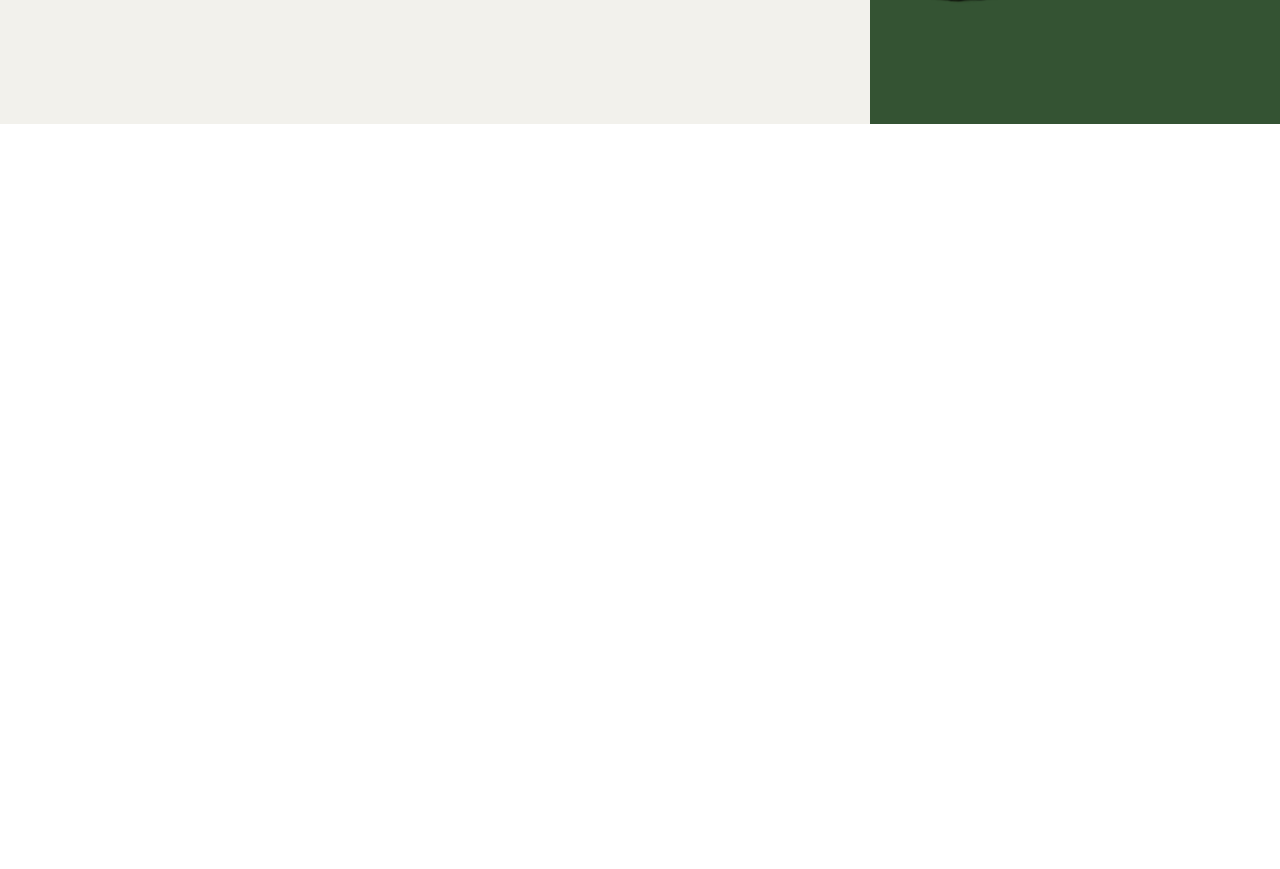
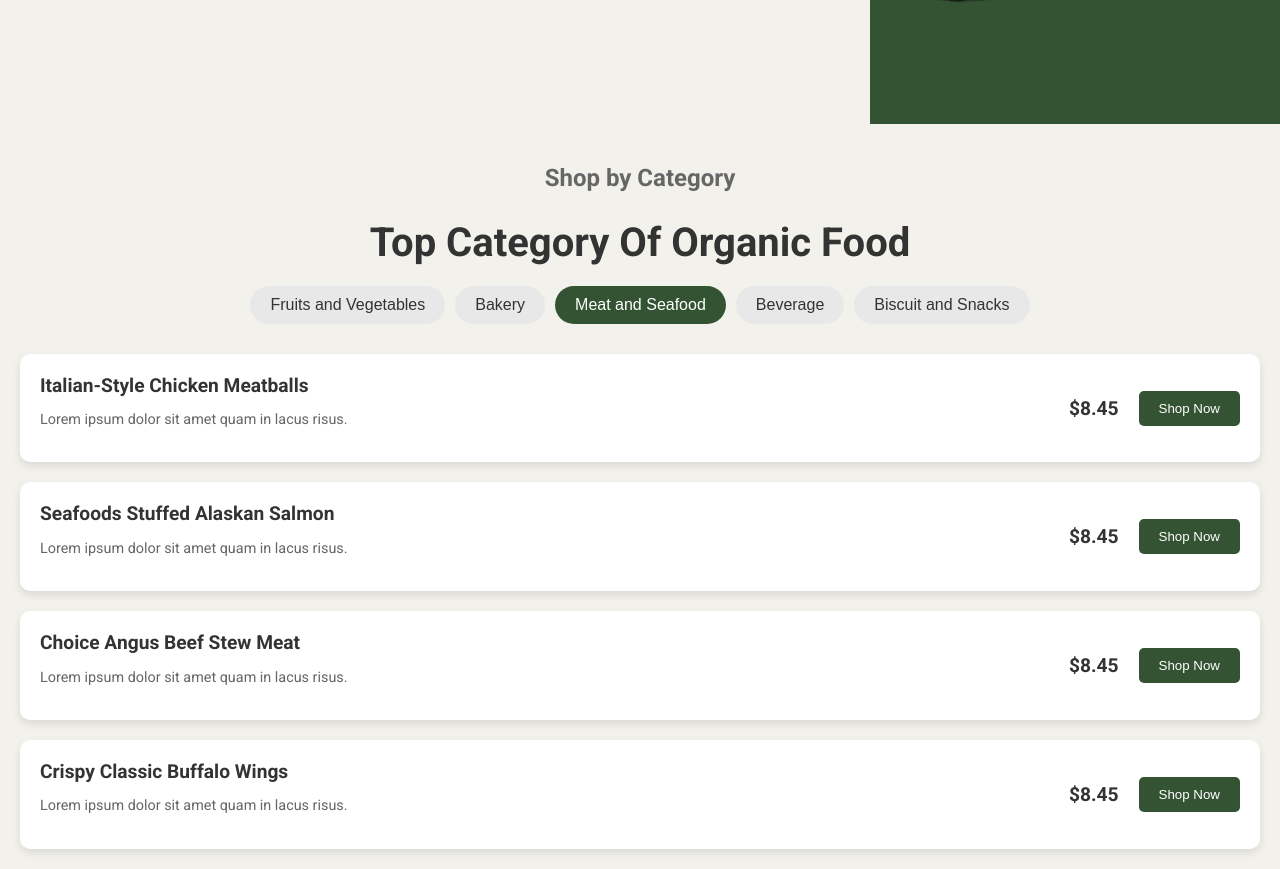
Before and after one commit to tusharrajput001/GoFood, a React (Vite) app: page / in a window 1280 px wide. Shown: the part 694-1563 px from the top of the page. Before the commit the page ends 818 px from the top, so only its background shows below. Built offline with nearby package versions, Linux system fonts and the light colour scheme.

Commit message:
Data using local menuData

```diff
--- a/src/App.jsx
+++ b/src/App.jsx
@@ -1,6 +1,7 @@
 import { useState } from 'react'
 import Navbar from './components/Navbar/Navbar'
 import Hero from './components/Hero/Hero'
+import Menu from './components/Menu/Menu'
 
 function App() {
   const [count, setCount] = useState(0)
@@ -9,6 +10,7 @@ function App() {
     <>
       <Navbar/>
       <Hero/>
+      <Menu/>
     </>
   )
 }
--- a/src/components/Hero/Hero.css
+++ b/src/components/Hero/Hero.css
@@ -48,10 +48,11 @@
 }
 
 .hero-content button {
-    padding: 10px 20px;
+    padding: 15px 28px;
     font-size: 1rem;
     color: #fff;
-    background-color: #333;
+    background-color: #345333;
+    border-radius: 50px;
     border: none;
     cursor: pointer;
 }
--- /dev/null
+++ b/src/components/Menu/Menu.css
@@ -0,0 +1,95 @@
+/* Menu.css */
+
+.menu-container {
+    padding: 20px;
+    background-color: #F2F1EC;
+    text-align: center;
+    font-family: 'Roboto', sans-serif;
+}
+
+.menu-container h2 {
+    color: #666;
+    font-size: 1.5rem;
+}
+
+.menu-container h1 {
+    color: #333;
+    font-size: 2.5rem;
+    margin-bottom: 20px;
+}
+
+.category-buttons {
+    display: flex;
+    justify-content: center;
+    gap: 10px;
+    margin-bottom: 30px;
+}
+
+.category-buttons button {
+    padding: 10px 20px;
+    border: none;
+    background-color: #E8E8E8;
+    color: #333;
+    font-size: 1rem;
+    cursor: pointer;
+    border-radius: 20px;
+}
+
+.category-buttons button.active {
+    background-color: #345333;
+    color: #fff;
+}
+
+.menu-items {
+    display: flex;
+    flex-direction: column;
+    gap: 20px;
+}
+
+.menu-item {
+    display: flex;
+    align-items: center;
+    padding: 20px;
+    background-color: #fff;
+    border-radius: 10px;
+    box-shadow: 0 4px 8px rgba(0, 0, 0, 0.1);
+}
+
+.menu-item img {
+    width: 100px;
+    height: 100px;
+    border-radius: 50%;
+    margin-right: 20px;
+}
+
+.item-info {
+    flex: 1;
+    text-align: left;
+}
+
+.item-info h3 {
+    margin: 0;
+    color: #333;
+    font-size: 1.2rem;
+}
+
+.item-info p {
+    color: #666;
+    font-size: 0.9rem;
+}
+
+.item-price {
+    color: #333;
+    font-size: 1.2rem;
+    font-weight: bold;
+    margin-right: 20px;
+}
+
+.shop-now {
+    padding: 10px 20px;
+    background-color: #345333;
+    color: #fff;
+    border: none;
+    cursor: pointer;
+    border-radius: 5px;
+}
--- /dev/null
+++ b/src/components/Menu/Menu.jsx
@@ -0,0 +1,65 @@
+import React, { useState } from 'react';
+import './Menu.css';
+
+
+const menuData = {
+    "Fruits and Vegetables": [
+        { id: 1, name: "Apple", price: "$1.45" },
+        { id: 2, name: "Banana", price: "$0.45" }
+    ],
+    "Bakery": [
+        { id: 1, name: "Bread", price: "$2.00" },
+        { id: 2, name: "Croissant", price: "$1.50" }
+    ],
+    "Meat and Seafood": [
+        { id: 1, name: "Italian-Style Chicken Meatballs", price: "$8.45" },
+        { id: 2, name: "Seafoods Stuffed Alaskan Salmon", price: "$8.45" },
+        { id: 3, name: "Choice Angus Beef Stew Meat", price: "$8.45" },
+        { id: 4, name: "Crispy Classic Buffalo Wings", price: "$8.45" }
+    ],
+    "Beverage": [
+        { id: 1, name: "Orange Juice", price: "$3.45" },
+        { id: 2, name: "Milk", price: "$2.45" }
+    ],
+    "Biscuit and Snacks": [
+        { id: 1, name: "Chocolate Chip Cookies", price: "$1.45" },
+        { id: 2, name: "Potato Chips", price: "$1.00" }
+    ]
+};
+
+function Menu() {
+    const [selectedCategory, setSelectedCategory] = useState("Meat and Seafood");
+
+    return (
+        <div className="menu-container">
+            <h2>Shop by Category</h2>
+            <h1>Top Category Of Organic Food</h1>
+            <div className="category-buttons">
+                {Object.keys(menuData).map(category => (
+                    <button
+                        key={category}
+                        onClick={() => setSelectedCategory(category)}
+                        className={selectedCategory === category ? "active" : ""}
+                    >
+                        {category}
+                    </button>
+                ))}
+            </div>
+            <div className="menu-items">
+                {menuData[selectedCategory].map(item => (
+                    <div className="menu-item" key={item.id}>
+                        {/* <img src={item.img} alt={item.name} /> */}
+                        <div className="item-info">
+                            <h3>{item.name}</h3>
+                            <p>Lorem ipsum dolor sit amet quam in lacus risus.</p>
+                        </div>
+                        <div className="item-price">{item.price}</div>
+                        <button className="shop-now">Shop Now</button>
+                    </div>
+                ))}
+            </div>
+        </div>
+    );
+}
+
+export default Menu;
```
